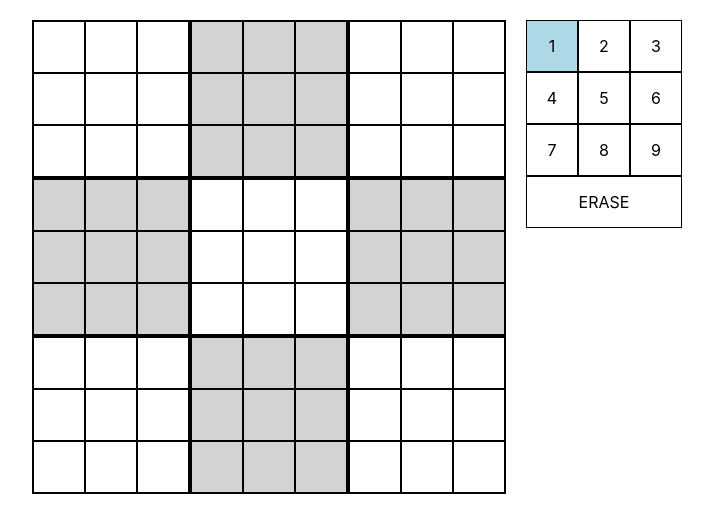
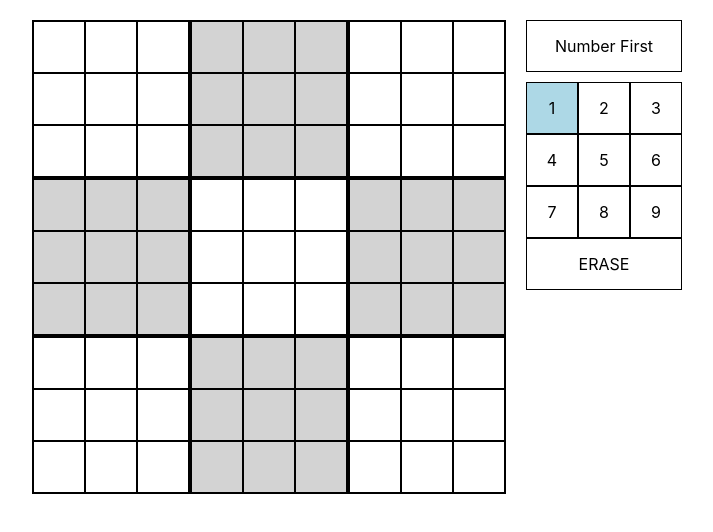
Before and after one commit to crucx012/sudoku, a React (Create React App) app: page / in a window 1280 px wide. Shown: the top 532 px of the page, without its empty margins (283-996 px from the left). Built offline with nearby package versions, Linux system fonts and the light colour scheme; the HTML template or start-up script is replaced by a standard one.

Commit message:
add new selection mode

```diff
--- /dev/null
+++ b/public/index.html
@@ -0,0 +1,43 @@
+<!DOCTYPE html>
+<html lang="en">
+  <head>
+    <meta charset="utf-8" />
+    <link rel="icon" href="%PUBLIC_URL%/favicon.ico" />
+    <meta name="viewport" content="width=device-width, initial-scale=1" />
+    <meta name="theme-color" content="#000000" />
+    <meta
+      name="description"
+      content="Web site created using create-react-app"
+    />
+    <link rel="apple-touch-icon" href="%PUBLIC_URL%/logo192.png" />
+    <!--
+      manifest.json provides metadata used when your web app is installed on a
+      user's mobile device or desktop. See https://developers.google.com/web/fundamentals/web-app-manifest/
+    -->
+    <link rel="manifest" href="%PUBLIC_URL%/manifest.json" />
+    <!--
+      Notice the use of %PUBLIC_URL% in the tags above.
+      It will be replaced with the URL of the `public` folder during the build.
+      Only files inside the `public` folder can be referenced from the HTML.
+
+      Unlike "/favicon.ico" or "favicon.ico", "%PUBLIC_URL%/favicon.ico" will
+      work correctly both with client-side routing and a non-root public URL.
+      Learn how to configure a non-root public URL by running `npm run build`.
+    -->
+    <title>React App</title>
+  </head>
+  <body>
+    <noscript>You need to enable JavaScript to run this app.</noscript>
+    <div id="root"></div>
+    <!--
+      This HTML file is a template.
+      If you open it directly in the browser, you will see an empty page.
+
+      You can add webfonts, meta tags, or analytics to this file.
+      The build step will place the bundled scripts into the <body> tag.
+
+      To begin the development, run `npm start` or `yarn start`.
+      To create a production bundle, use `npm run build` or `yarn build`.
+    -->
+  </body>
+</html>
--- a/src/App.js
+++ b/src/App.js
@@ -2,6 +2,8 @@ import React from 'react';
 import Cube from './Cube.jsx';
 import Selector from './Selector.jsx';
 import './styles/main.css';
+
+const modes = ['Square First','Number First'];
 
 class App extends React.Component {
   constructor(props) {
@@ -9,26 +11,53 @@ class App extends React.Component {
     const board = this.getEmptyBoard(props.size)
     this.state = {
       size: props.size,
-      selected: 1,
-      board: board
+      numberSelected: 1,
+      squareSelected: null,
+      board: board,
+      mode: modes[1]
     };
     this.handleSelectionChangeClick = this.handleSelectionChangeClick.bind(this);
     this.handleBoardSquareClick = this.handleBoardSquareClick.bind(this);
   }
 
-  handleSelectionChangeClick(val) {
+  handleModeChangeClick() {
+    const index = modes.findIndex((val) => val === this.state.mode);
+    const nextIndex = (index+1)%modes.length;
+    const newMode = modes[nextIndex];
     this.setState({
-      selected: val
+      mode: newMode,
+      numberSelected: null,
+      squareSelected: null
     });
   }
 
+  handleSelectionChangeClick(val) {
+    if (this.state.mode === modes[0]) {
+      this.setSquare(this.state.squareSelected, val);
+    } else if (this.state.mode === modes[1]) {
+      this.setState({
+        numberSelected: val
+      });
+    }
+  }
+
   handleBoardSquareClick(square) {
+    if (this.state.mode === modes[0]) {
+      this.setState({
+        squareSelected: square
+      });
+    } else if (this.state.mode === modes[1]) {
+      this.setSquare(square, this.state.numberSelected);
+    }
+  }
+
+  setSquare(square, val) {
     const index = this.state.board.findIndex((sqr) => sqr.column === square.column && sqr.row === square.row);
     if (index >= 0) {
       let squares = this.state.board;
       let updatedSquare = squares[index];
-      if (updatedSquare.value !== this.state.selected) {
-        updatedSquare.value = this.state.selected;
+      if (updatedSquare.value !== val) {
+        updatedSquare.value = val;
       } else {
         updatedSquare.value = 0;
       }
@@ -128,16 +157,19 @@ class App extends React.Component {
   render() {
     return (
       <div className="small-margin container">
-        {this.getCubeRows(this.handleBoardSquareClick)}
-        <Selector state={this.state} onClick={this.handleSelectionChangeClick}/>
+        {this.getCubeRows()}
+        <div>
+          <div className='small-margin rectangle noselect' onClick={() => this.handleModeChangeClick()}>{this.state.mode}</div>
+          <Selector state={this.state} onClick={this.handleSelectionChangeClick}/>
+        </div>
       </div>
     )
   }
 
-  getCubeRows(onClick) {
+  getCubeRows() {
     let rows = [];
     for (let i = 0; i < this.state.size; i++) {
-      rows.push(this.getCubeRow(i * this.state.size, onClick));
+      rows.push(this.getCubeRow(i * this.state.size));
     }
     return (
       <div className="small-margin">
@@ -146,10 +178,10 @@ class App extends React.Component {
     )
   }
 
-  getCubeRow(index, onClick) {
+  getCubeRow(index) {
     let row = [];
     for (let i = 0; i < this.state.size; i++) {
-      row.push(this.getCube(index + i, onClick));
+      row.push(this.getCube(index + i));
     }
     return (
       <div key={`cube_row${index}`} className="container">
@@ -158,14 +190,14 @@ class App extends React.Component {
     )
   }
 
-  getCube(index, onClick) {
+  getCube(index,) {
     const topLeft = this.getTopLeft(index, this.state.size);
     let color = "white";
     if ((parseInt(index / this.state.size) + (index % this.state.size)) % 2 === 1) {
       color = "gray";
     }
     return (
-      <Cube key={`cube${index}`}topLeft={topLeft} color={color} state={this.state} onClick={onClick} />
+      <Cube key={`cube${index}`}topLeft={topLeft} color={color} state={this.state} onClick={this.handleBoardSquareClick} />
     )
   }
 }
--- a/src/Cube.jsx
+++ b/src/Cube.jsx
@@ -19,7 +19,7 @@ class Cube extends React.Component {
     let squares = [];
     for (let i = 0; i < state.size; i++) {
       const index = state.board.findIndex((sqr) => sqr.column === (column + i) && sqr.row === row);
-      squares.push(<Square key={`square_${column+i}${row}`} color={color} onClick={onClick} square={state.board[index]} selected={state.selected} />);
+      squares.push(<Square key={`square_${column+i}${row}`} color={color} onClick={onClick} square={state.board[index]} state={state} />);
     }
     return (
       <div key={`row${column}_${row}`} className="container">
--- a/src/Selector.jsx
+++ b/src/Selector.jsx
@@ -16,7 +16,7 @@ class Selector extends React.Component {
     const items = values.map((val) => {
       return (this.getRow(val, state))
     });
-    const selectedClass = 0 === state.selected ? "selected" : "";
+    const selectedClass = 0 === state.numberSelected ? "selected" : "";
     return (
       <div key='number-selector' id='number-selector' className='small-margin'>
         {items}
@@ -34,7 +34,7 @@ class Selector extends React.Component {
     let row = [];
     for (let i = 0; i < state.size; i++) {
       const value = val + i;
-      const selected = value === state.selected ? "selected" : "";
+      const selected = value === state.numberSelected ? "selected" : "";
       row.push(this.getItem(value, selected));
     }
     return (
--- a/src/Square.jsx
+++ b/src/Square.jsx
@@ -2,7 +2,7 @@ import React from 'react';
 
 class Square extends React.Component {
   render() {
-    let {color, square, selected} = this.props;
+    let {color, square, state} = this.props;
     let value = 0;
     let textColor = "";
     if (square) {
@@ -10,9 +10,12 @@ class Square extends React.Component {
     }
     if (value === 0) {
       value = "";
-    } else if (square.hasError) {
+    }
+    if (square.hasError) {
       textColor = "red";
-    } else if (value === selected) {
+    } else if (state.numberSelected !== null && value === state.numberSelected) {
+      color = "lightYellow";
+    } else if (state.squareSelected !== null && (square.column === state.squareSelected.column || square.row === state.squareSelected.row || square.cube === state.squareSelected.cube)) {
       color = "lightYellow";
     }
     return (
```
